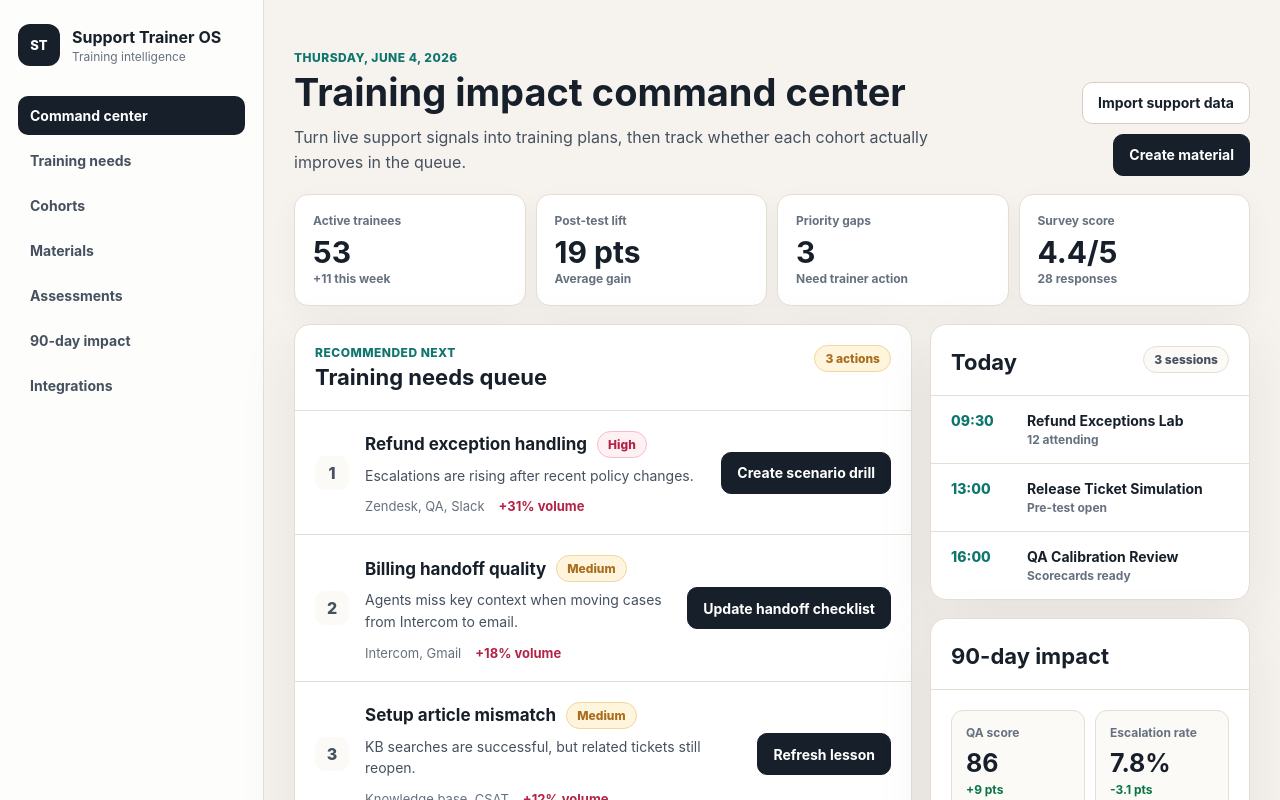
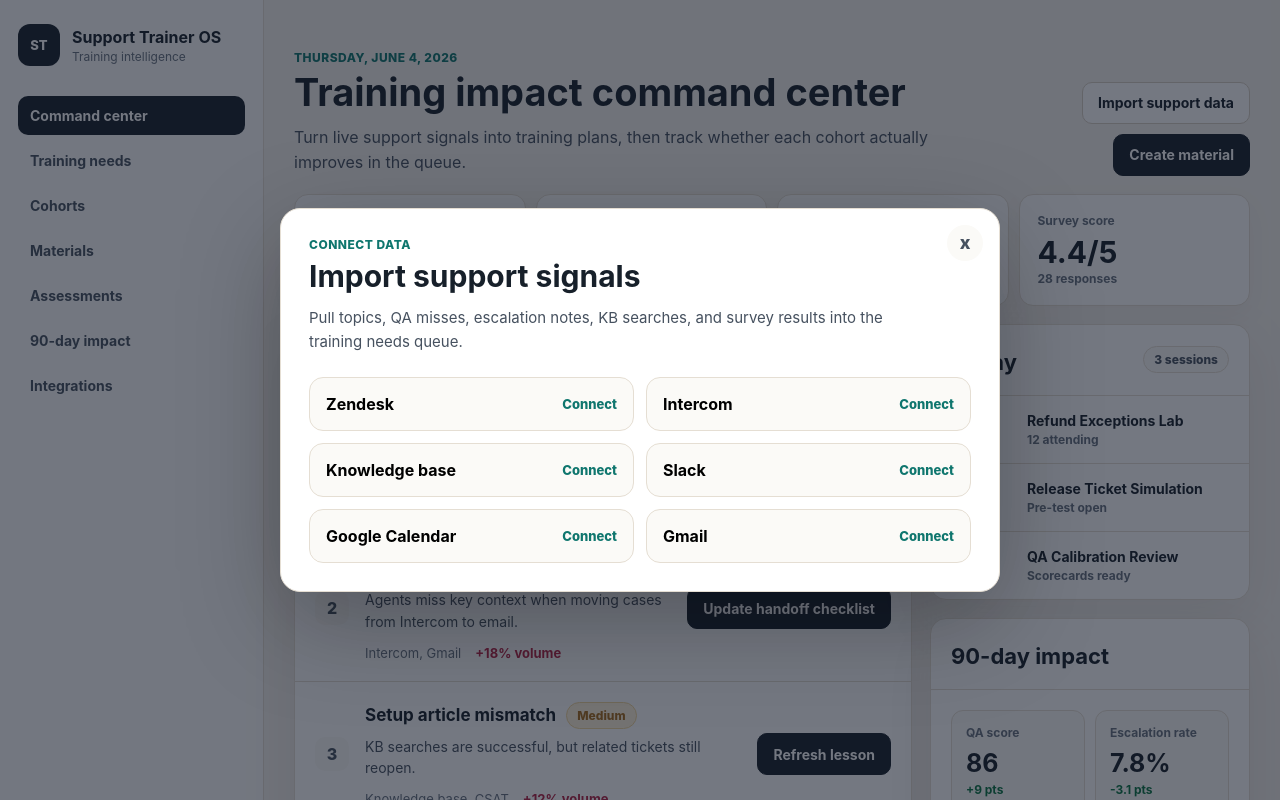
Before and after one commit to f4112uz/Tra, a Next.js app: page / in a window 1280 px wide. Both pictures are taken after a click on the button "Import support data". Shown: the top 800 px of the page. Built offline with nearby package versions, Linux system fonts and the light colour scheme.

Commit message:
Add files via upload

```diff
--- a/app/globals.css
+++ b/app/globals.css
@@ -404,6 +404,19 @@ p {
 }
 
 .cohort-row {
+  width: 100%;
+  border: 0;
+  background: transparent;
+  color: inherit;
+  font: inherit;
+  text-align: left;
+}
+
+.cohort-row:hover {
+  background: #fffaf2;
+}
+
+.cohort-row {
   font-size: 14px;
 }
 
@@ -506,6 +519,175 @@ p {
   color: var(--rose);
 }
 
+.modal-backdrop {
+  position: fixed;
+  inset: 0;
+  z-index: 50;
+  display: grid;
+  place-items: center;
+  background: rgba(17, 24, 39, 0.58);
+  padding: 22px;
+}
+
+.modal {
+  position: relative;
+  width: min(720px, 100%);
+  max-height: min(820px, calc(100vh - 44px));
+  overflow: auto;
+  border: 1px solid var(--line);
+  border-radius: 20px;
+  background: var(--surface);
+  padding: 28px;
+  box-shadow: 0 30px 100px rgba(0, 0, 0, 0.28);
+}
+
+.modal h2 {
+  margin-top: 8px;
+  font-size: 30px;
+  line-height: 1.12;
+}
+
+.modal-copy {
+  max-width: 620px;
+  margin-top: 12px;
+  color: var(--muted-dark);
+  font-size: 15px;
+  line-height: 1.65;
+}
+
+.modal-close {
+  position: absolute;
+  top: 16px;
+  right: 16px;
+  width: 36px;
+  height: 36px;
+  border-radius: 999px;
+  background: var(--surface-soft);
+  color: var(--muted-dark);
+  font-size: 18px;
+  font-weight: 800;
+}
+
+.connector-grid,
+.form-grid,
+.detail-grid {
+  display: grid;
+  gap: 12px;
+  margin-top: 22px;
+}
+
+.connector-grid {
+  grid-template-columns: repeat(2, minmax(0, 1fr));
+}
+
+.connector-grid button,
+.detail-grid div {
+  border: 1px solid var(--line);
+  border-radius: 14px;
+  background: var(--surface-soft);
+  padding: 16px;
+  text-align: left;
+}
+
+.connector-grid button {
+  display: flex;
+  align-items: center;
+  justify-content: space-between;
+  gap: 12px;
+}
+
+.connector-grid span {
+  color: var(--teal);
+  font-size: 13px;
+  font-weight: 800;
+}
+
+.form-grid {
+  grid-template-columns: repeat(2, minmax(0, 1fr));
+}
+
+.form-grid label {
+  display: grid;
+  gap: 8px;
+  color: var(--muted-dark);
+  font-size: 13px;
+  font-weight: 800;
+}
+
+.form-grid .wide {
+  grid-column: 1 / -1;
+}
+
+.form-grid input,
+.form-grid select,
+.form-grid textarea {
+  width: 100%;
+  border: 1px solid var(--line-strong);
+  border-radius: 12px;
+  background: #fff;
+  padding: 12px 13px;
+  color: var(--ink);
+  font: inherit;
+}
+
+.form-grid textarea {
+  min-height: 112px;
+  resize: vertical;
+}
+
+.modal-primary {
+  min-height: 44px;
+  margin-top: 20px;
+  border-radius: 12px;
+  background: var(--ink);
+  padding: 0 18px;
+  color: #fff;
+  font-weight: 850;
+}
+
+.drill-card {
+  display: grid;
+  gap: 12px;
+  margin-top: 22px;
+  border: 1px solid var(--line);
+  border-radius: 16px;
+  background: var(--surface-soft);
+  padding: 18px;
+}
+
+.drill-card h3 {
+  font-size: 15px;
+}
+
+.drill-card p,
+.drill-card li {
+  color: var(--muted-dark);
+  font-size: 14px;
+  line-height: 1.6;
+}
+
+.drill-card ul {
+  margin: 0;
+  padding-left: 20px;
+}
+
+.detail-grid {
+  grid-template-columns: repeat(2, minmax(0, 1fr));
+}
+
+.detail-grid span {
+  display: block;
+  color: var(--muted);
+  font-size: 12px;
+  font-weight: 850;
+}
+
+.detail-grid strong {
+  display: block;
+  margin-top: 6px;
+  font-size: 18px;
+}
+
 @media (min-width: 760px) {
   .summary-strip {
     grid-template-columns: repeat(4, minmax(0, 1fr));
@@ -573,7 +755,10 @@ p {
   }
 
   .outcome-grid,
-  .integration-grid {
+  .integration-grid,
+  .connector-grid,
+  .form-grid,
+  .detail-grid {
     grid-template-columns: 1fr;
   }
 }
--- a/app/page.tsx
+++ b/app/page.tsx
@@ -1,3 +1,14 @@
+"use client";
+
+import { useState } from "react";
+import type { ReactNode } from "react";
+
+type Modal =
+  | { type: "import" }
+  | { type: "material" }
+  | { type: "drill"; title: string; source: string }
+  | { type: "cohort"; name: string; trainer: string };
+
 const trainingNeeds = [
   {
     title: "Refund exception handling",
@@ -53,21 +64,9 @@ const cohorts = [
 ];
 
 const sessions = [
-  {
-    time: "09:30",
-    title: "Refund Exceptions Lab",
-    meta: "12 attending",
-  },
-  {
-    time: "13:00",
-    title: "Release Ticket Simulation",
-    meta: "Pre-test open",
-  },
-  {
-    time: "16:00",
-    title: "QA Calibration Review",
-    meta: "Scorecards ready",
-  },
+  { time: "09:30", title: "Refund Exceptions Lab", meta: "12 attending" },
+  { time: "13:00", title: "Release Ticket Simulation", meta: "Pre-test open" },
+  { time: "16:00", title: "QA Calibration Review", meta: "Scorecards ready" },
 ];
 
 const materials = [
@@ -111,11 +110,21 @@ const integrations = [
   "Gmail",
 ];
 
+const navItems = [
+  ["Command center", "top"],
+  ["Training needs", "needs"],
+  ["Cohorts", "cohorts"],
+  ["Materials", "materials"],
+  ["Assessments", "assessment"],
+  ["90-day impact", "impact"],
+  ["Integrations", "integrations"],
+];
+
 function Badge({
   children,
   tone = "neutral",
 }: {
-  children: React.ReactNode;
+  children: ReactNode;
   tone?: "neutral" | "good" | "warn" | "risk";
 }) {
   return <span className={`badge ${tone}`}>{children}</span>;
@@ -130,8 +139,14 @@ function ProgressBar({ value }: { value: number }) {
 }
 
 export default function Home() {
+  const [modal, setModal] = useState<Modal | null>(null);
+
+  function scrollToSection(id: string) {
+    document.getElementById(id)?.scrollIntoView({ behavior: "smooth" });
+  }
+
   return (
-    <main className="page">
+    <main className="page" id="top">
       <aside className="sidebar">
         <div className="brand">
           <span className="brand-mark">ST</span>
@@ -142,16 +157,12 @@ export default function Home() {
         </div>
 
         <nav>
-          {[
-            "Command center",
-            "Training needs",
-            "Cohorts",
-            "Materials",
-            "Assessments",
-            "90-day impact",
-            "Integrations",
-          ].map((item, index) => (
-            <button className={index === 0 ? "active" : ""} key={item}>
+          {navItems.map(([item, id], index) => (
+            <button
+              className={index === 0 ? "active" : ""}
+              key={item}
+              onClick={() => scrollToSection(id)}
+            >
               {item}
             </button>
           ))}
@@ -170,8 +181,12 @@ export default function Home() {
           </div>
 
           <div className="hero-actions">
-            <button>Import support data</button>
-            <button className="primary">Create material</button>
+            <button onClick={() => setModal({ type: "import" })}>
+              Import support data
+            </button>
+            <button className="primary" onClick={() => setModal({ type: "material" })}>
+              Create material
+            </button>
           </div>
         </header>
 
@@ -190,7 +205,7 @@ export default function Home() {
           ))}
         </section>
 
-        <section className="priority-layout">
+        <section className="priority-layout" id="needs">
           <section className="panel main-priority">
             <div className="section-heading">
               <div>
@@ -217,14 +232,24 @@ export default function Home() {
                       <strong>{need.lift} volume</strong>
                     </div>
                   </div>
-                  <button>{need.action}</button>
+                  <button
+                    onClick={() =>
+                      setModal({
+                        type: "drill",
+                        title: need.title,
+                        source: need.source,
+                      })
+                    }
+                  >
+                    {need.action}
+                  </button>
                 </article>
               ))}
             </div>
           </section>
 
           <aside className="side-stack">
-            <section className="panel">
+            <section className="panel" id="assessment">
               <div className="section-heading compact">
                 <h2>Today</h2>
                 <Badge>3 sessions</Badge>
@@ -242,7 +267,7 @@ export default function Home() {
               </div>
             </section>
 
-            <section className="panel">
+            <section className="panel" id="impact">
               <div className="section-heading compact">
                 <h2>90-day impact</h2>
               </div>
@@ -260,7 +285,7 @@ export default function Home() {
         </section>
 
         <section className="lower-grid">
-          <section className="panel">
+          <section className="panel" id="cohorts">
             <div className="section-heading compact">
               <h2>Cohort readiness</h2>
             </div>
@@ -273,7 +298,17 @@ export default function Home() {
                 <span>Certified</span>
               </div>
               {cohorts.map((cohort) => (
-                <article className="cohort-row" key={cohort.name}>
+                <button
+                  className="cohort-row"
+                  key={cohort.name}
+                  onClick={() =>
+                    setModal({
+                      type: "cohort",
+                      name: cohort.name,
+                      trainer: cohort.trainer,
+                    })
+                  }
+                >
                   <div>
                     <strong>{cohort.name}</strong>
                     <small>Trainer {cohort.trainer}</small>
@@ -282,7 +317,7 @@ export default function Home() {
                   <span>{cohort.pre}</span>
                   <span>{cohort.post}</span>
                   <span>{cohort.certified}</span>
-                </article>
+                </button>
               ))}
             </div>
           </section>
@@ -308,10 +343,12 @@ export default function Home() {
         </section>
 
         <section className="lower-grid">
-          <section className="panel">
+          <section className="panel" id="materials">
             <div className="section-heading compact">
               <h2>Material builder</h2>
-              <button className="ghost">Open library</button>
+              <button className="ghost" onClick={() => setModal({ type: "material" })}>
+                Open library
+              </button>
             </div>
             <div className="material-list">
               {materials.map((material) => (
@@ -328,7 +365,7 @@ export default function Home() {
             </div>
           </section>
 
-          <section className="panel">
+          <section className="panel" id="integrations">
             <div className="section-heading compact">
               <h2>Integration health</h2>
               <Badge tone="good">6 connected</Badge>
@@ -344,6 +381,135 @@ export default function Home() {
           </section>
         </section>
       </section>
+
+      {modal ? <DemoModal modal={modal} onClose={() => setModal(null)} /> : null}
     </main>
   );
 }
+
+function DemoModal({
+  modal,
+  onClose,
+}: {
+  modal: Modal;
+  onClose: () => void;
+}) {
+  return (
+    <div className="modal-backdrop" role="dialog" aria-modal="true">
+      <div className="modal">
+        <button className="modal-close" onClick={onClose} aria-label="Close">
+          x
+        </button>
+
+        {modal.type === "import" ? (
+          <>
+            <p className="eyebrow">Connect data</p>
+            <h2>Import support signals</h2>
+            <p className="modal-copy">
+              Pull topics, QA misses, escalation notes, KB searches, and survey
+              results into the training needs queue.
+            </p>
+            <div className="connector-grid">
+              {integrations.map((item) => (
+                <button key={item}>
+                  <strong>{item}</strong>
+                  <span>Connect</span>
+                </button>
+              ))}
+            </div>
+          </>
+        ) : null}
+
+        {modal.type === "material" ? (
+          <>
+            <p className="eyebrow">Material builder</p>
+            <h2>Create training material</h2>
+            <p className="modal-copy">
+              Draft a focused training asset from real issue patterns and assign
+              it to a cohort.
+            </p>
+            <div className="form-grid">
+              <label>
+                Material title
+                <input defaultValue="Refund exception roleplay" />
+              </label>
+              <label>
+                Cohort
+                <select defaultValue="June B2B Support Ramp">
+                  {cohorts.map((cohort) => (
+                    <option key={cohort.name}>{cohort.name}</option>
+                  ))}
+                </select>
+              </label>
+              <label className="wide">
+                Learning objective
+                <textarea defaultValue="Help agents decide when a refund exception is allowed, when to escalate, and what evidence to capture before replying." />
+              </label>
+            </div>
+            <button className="modal-primary" onClick={onClose}>
+              Save draft
+            </button>
+          </>
+        ) : null}
+
+        {modal.type === "drill" ? (
+          <>
+            <p className="eyebrow">Scenario draft</p>
+            <h2>{modal.title}</h2>
+            <p className="modal-copy">
+              Built from signals in {modal.source}. Use this as the first draft
+              for a practical support simulation.
+            </p>
+            <div className="drill-card">
+              <h3>Customer prompt</h3>
+              <p>
+                A customer requests an exception after missing the refund window
+                by three days. They mention a previous agent gave unclear
+                guidance and threaten to cancel their account.
+              </p>
+              <h3>Trainer scoring rubric</h3>
+              <ul>
+                <li>Confirms timeline and account context before deciding.</li>
+                <li>Applies policy without sounding rigid.</li>
+                <li>Escalates only when exception criteria are met.</li>
+                <li>Documents the final decision clearly in the ticket.</li>
+              </ul>
+            </div>
+            <button className="modal-primary" onClick={onClose}>
+              Add to material library
+            </button>
+          </>
+        ) : null}
+
+        {modal.type === "cohort" ? (
+          <>
+            <p className="eyebrow">Cohort detail</p>
+            <h2>{modal.name}</h2>
+            <p className="modal-copy">
+              Trainer {modal.trainer} is tracking readiness, assessment lift,
+              and post-training queue behavior for this cohort.
+            </p>
+            <div className="detail-grid">
+              <div>
+                <span>Certification</span>
+                <strong>On track</strong>
+              </div>
+              <div>
+                <span>Open coaching</span>
+                <strong>4 agents</strong>
+              </div>
+              <div>
+                <span>Next checkpoint</span>
+                <strong>Day 30</strong>
+              </div>
+              <div>
+                <span>Top gap</span>
+                <strong>Policy judgment</strong>
+              </div>
+            </div>
+          </>
+        ) : null}
+      </div>
+    </div>
+  );
+}
```
